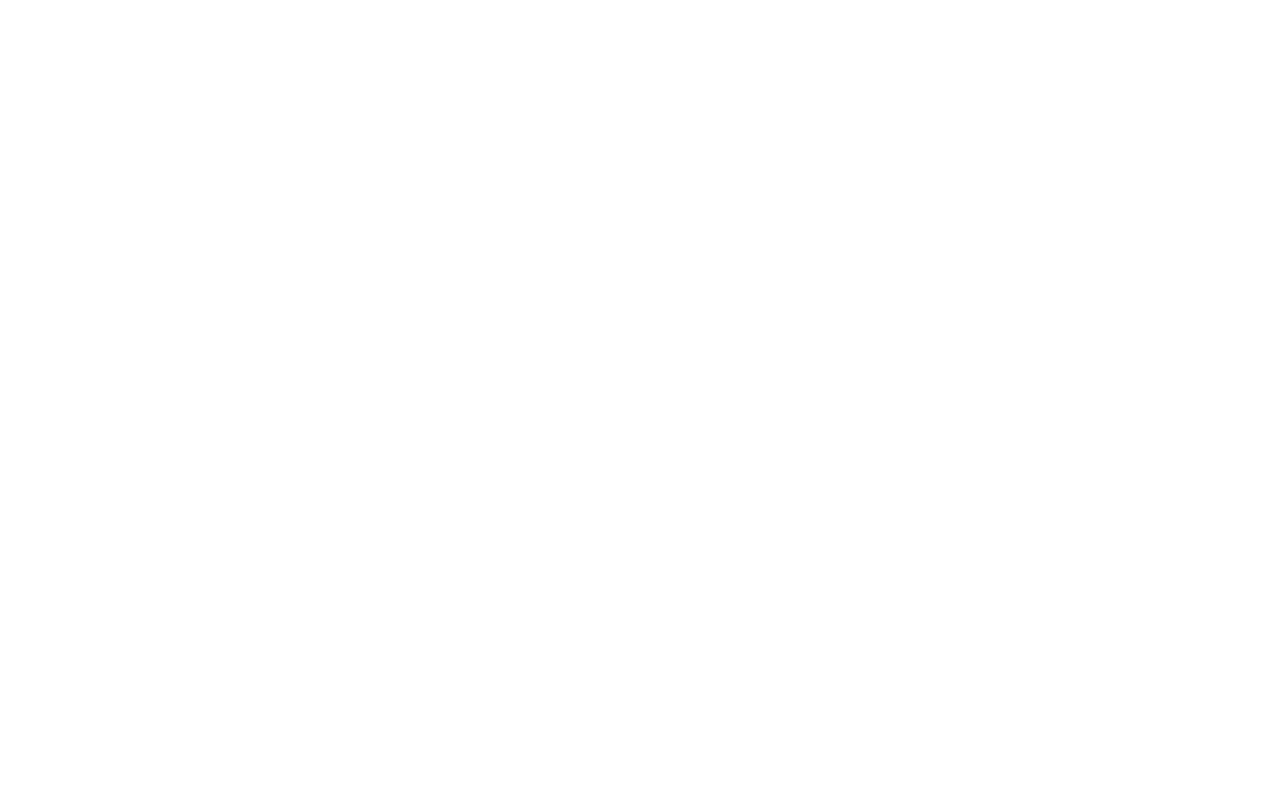
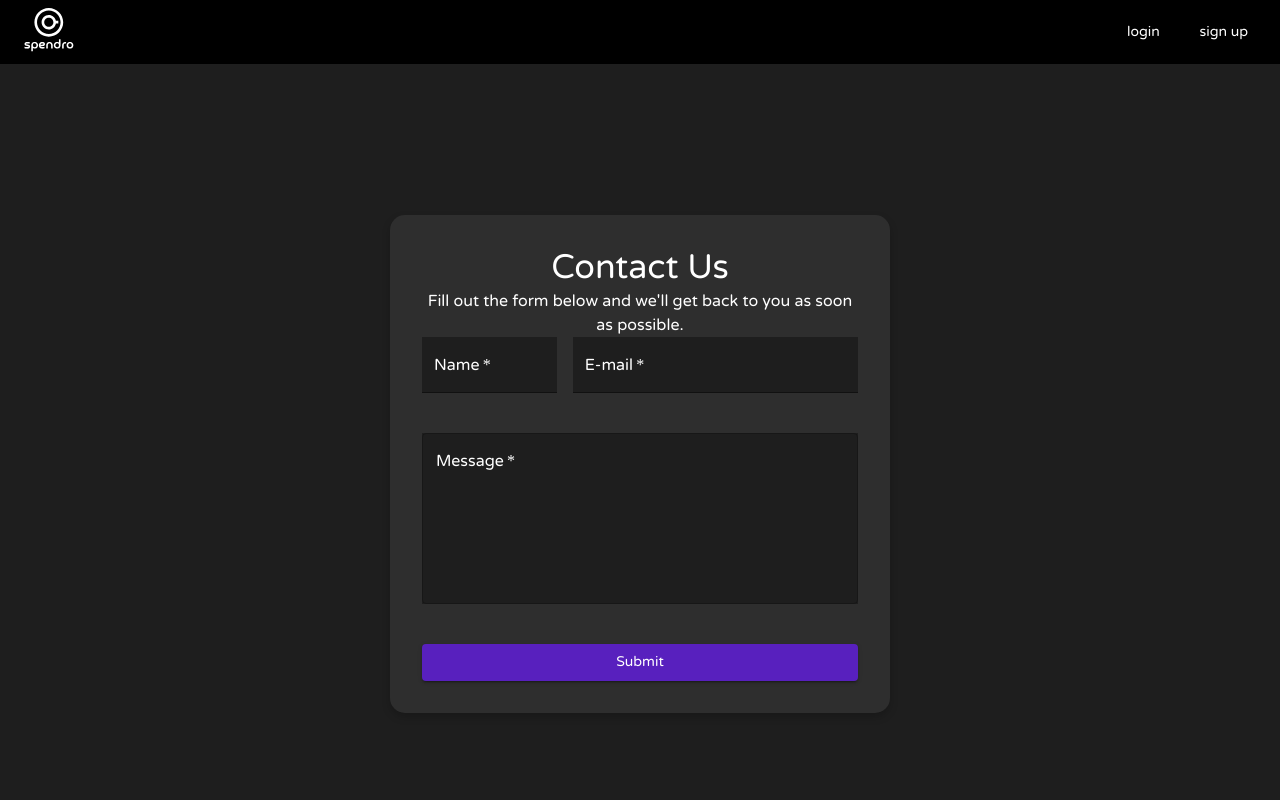
Before and after one commit to becool14/spendro, a React (Create React App) app in the folder frontend/: page /contactus in a window 1280 px wide. Before the commit this address had no page. Shown: the top 800 px of the page. Built offline with nearby package versions, Linux system fonts and the light colour scheme.

Commit message:
[SPEN-16] Creating ContactUs form, Responsibility

```diff
--- a/frontend/package.json
+++ b/frontend/package.json
@@ -23,6 +23,7 @@
     "frontend": "file:",
     "react": "^18.3.1",
     "react-dom": "^18.3.1",
+    "react-google-recaptcha": "^3.1.0",
     "react-redux": "^9.1.2",
     "react-router-dom": "^6.28.0",
     "react-scripts": "^5.0.1",
--- a/frontend/src/App.jsx
+++ b/frontend/src/App.jsx
@@ -4,6 +4,7 @@ import { ThemeProvider } from '@mui/material/styles'
 import theme from './layouts/theme' // Імпортуємо тему
 import Home from './pages/Home'
 import Login from './pages/Login'
+import ContactUs from './pages/ContactUs'
 import '@fontsource/varela-round'
 
 function App() {
@@ -13,6 +14,7 @@ function App() {
         <Routes>
           <Route path="/" element={<Home />} />
           <Route path="/login" element={<Login />} />
+          <Route path="/contactus" element={<ContactUs />} />
         </Routes>
       </Router>
     </ThemeProvider>
--- /dev/null
+++ b/frontend/src/components/ContactForm.css
@@ -0,0 +1,78 @@
+/* ContactForm.css */
+
+/* Root container */
+.form-container {
+    display: flex;
+    align-items: center;
+    justify-content: center;
+    min-height: 100vh;
+    background-color: #1e1e1e;
+    color: #ffffff;
+  }
+
+  /* Form box styling */
+  .form-box {
+    background-color: #2e2e2e;
+    padding: 2rem;
+    border-radius: 15px;
+    max-width: 500px;
+    width: 100%;
+    text-align: center;
+    box-shadow: 0 4px 8px rgba(0, 0, 0, 0.2);
+  }
+
+  /* Typography */
+  .form-title {
+    font-size: 2rem;
+    font-weight: bold;
+    margin-bottom: 0.5rem;
+  }
+
+  .form-subtitle {
+    font-size: 1rem;
+    margin-bottom: 1rem;
+    color: #b0b0b0;
+  }
+
+  /* Input fields */
+  .form-field {
+    background-color: #1e1e1e;
+    color: #ffffff;
+    margin-bottom: 1rem;
+
+  }
+
+  .form-field input,
+  .form-field textarea {
+    background-color: #1e1e1e;
+    color: #ffffff ;
+  }
+
+
+  /* Submit button */
+  .submit-button {
+    background-color:#5820BE !important;
+    width: 100%;
+    padding: 0.75rem;
+    font-size: 1rem;
+    font-weight: bold;
+    border: none;
+    border-radius: 5px;
+    cursor: pointer;
+    margin-top: 1rem;
+    transition: background-color 0.3s ease;
+  }
+
+  .submit-button:focus {
+    background-color: #8A63D2 !important;
+  }
+  .submit-button:hover {
+    background-color: #301269 !important;
+  }
+
+
+  body {
+    background-image: none;
+    min-height: 100vh;
+    background-color: #1e1e1e;
+  }
--- /dev/null
+++ b/frontend/src/components/ContactForm.jsx
@@ -0,0 +1,114 @@
+import {useState} from 'react';
+import { TextField, Button, Typography, Box, Grid } from '@mui/material';
+import './ContactForm.css';
+
+const ContactForm = () => {
+  const [formData, setFormData] = useState({
+    name: '',
+    email: '',
+    message: '',
+  });
+
+  const [responseMessage, setResponseMessage] = useState('');
+
+  const handleChange = (e) => {
+    const { name, value } = e.target;
+    setFormData({
+      ...formData,
+      [name]: value,
+    });
+  };
+
+  const handleSubmit = async (e) => {
+    e.preventDefault(); // Prevent the default form submission
+
+    try {
+      // Send a POST request to the backend server
+      const response = await fetch('http://localhost:5000/api/backend/models/contactmessage.model', {
+        method: 'POST',
+        headers: {
+          'Content-Type': 'application/json',
+        },
+        body: JSON.stringify(formData), // Send the form data as JSON
+      });
+
+      // Check if the response is successful
+      if (response.ok) {
+        const data = await response.json(); // Parse the JSON response
+        setResponseMessage(data.message); // Display success message
+      } else {
+        throw new Error('Failed to submit the form');
+      }
+    } catch (error) {
+      // Handle errors
+      setResponseMessage('There was an error submitting the form.');
+      console.error('Error submitting form:', error);
+    }
+  };
+
+  return (
+    <Box className="form-container">
+      <Box className="form-box">
+        <Typography variant="h4" className="form-title">
+          Contact Us
+        </Typography>
+        <Typography variant="body1" className="form-subtitle">
+            Fill out the form below and we'll get back to you as soon as possible.
+        </Typography>
+        <form onSubmit={handleSubmit}>
+          <Grid container spacing={2} mb={5}>
+            <Grid item xs={4}>
+              <TextField
+                fullWidth
+                label="Name"
+                name="name"
+                value={formData.name}
+                onChange={handleChange}
+                required
+                variant="filled"
+                className="form-field"
+              />
+            </Grid>
+            <Grid item xs={8}>
+              <TextField
+                fullWidth
+                label="E-mail"
+                name="email"
+                type="email"
+                value={formData.email}
+                onChange={handleChange}
+                required
+                variant="filled"
+                className="form-field"
+              />
+            </Grid>
+          </Grid>
+          <Box mb={5}>
+            <TextField
+              fullWidth
+              label="Message"
+              name="message"
+              value={formData.message}
+              onChange={handleChange}
+              required
+              variant="outlined"
+              multiline
+              rows={6}
+              className="form-field"
+            />
+          </Box>
+          <Button type="submit" className="submit-button" variant="contained">
+            Submit
+          </Button>
+        </form>
+        {responseMessage && (
+          <Typography variant="body2" className="response-message">
+            {responseMessage}
+          </Typography>
+        )}
+      </Box>
+    </Box>
+  );
+};
+
+export default ContactForm;
--- a/frontend/src/components/Footer.jsx
+++ b/frontend/src/components/Footer.jsx
@@ -2,6 +2,7 @@
 import './Footer.css'
 import Typography from '@mui/material/Typography'
 import { Box, Button } from '@mui/material'
+import { Link } from 'react-router-dom'
 
 function Footer() {
   return (
@@ -22,9 +23,11 @@ function Footer() {
           <Button>
             <Typography>about us</Typography>
           </Button>
+          <Link to="/contactus">
           <Button>
             <Typography>contact us</Typography>
           </Button>
+          </Link>
           <Button>
             <Typography>FAQ</Typography>
           </Button>
--- /dev/null
+++ b/frontend/src/pages/ContactUs.css
@@ -0,0 +1,4 @@
+body{
+
+    background-image: "../assets/backgrounds/login-background.png";
+}
--- /dev/null
+++ b/frontend/src/pages/ContactUs.jsx
@@ -0,0 +1,17 @@
+import Footer from '../components/Footer'
+import Navbar from '../components/Navbar'
+import './ContactUs.css'
+import ContactForm from '../components/ContactForm'
+
+
+function ContactUs() {
+    return (
+      <div>
+        <Navbar />
+        <ContactForm />
+        <Footer />
+      </div>
+    )
+  }
+
+  export default ContactUs
```
Also changed, not shown: 1 other file (tests, documents, lock files or other folders).
